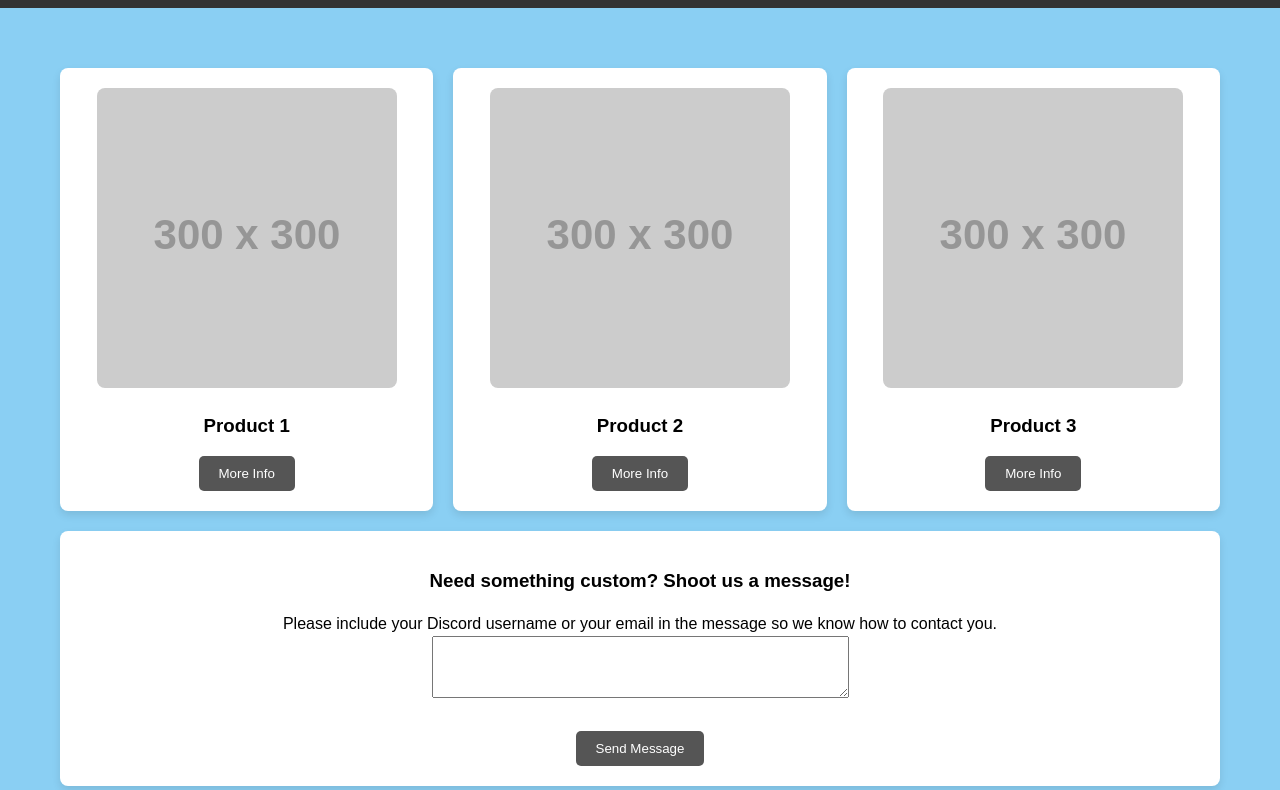
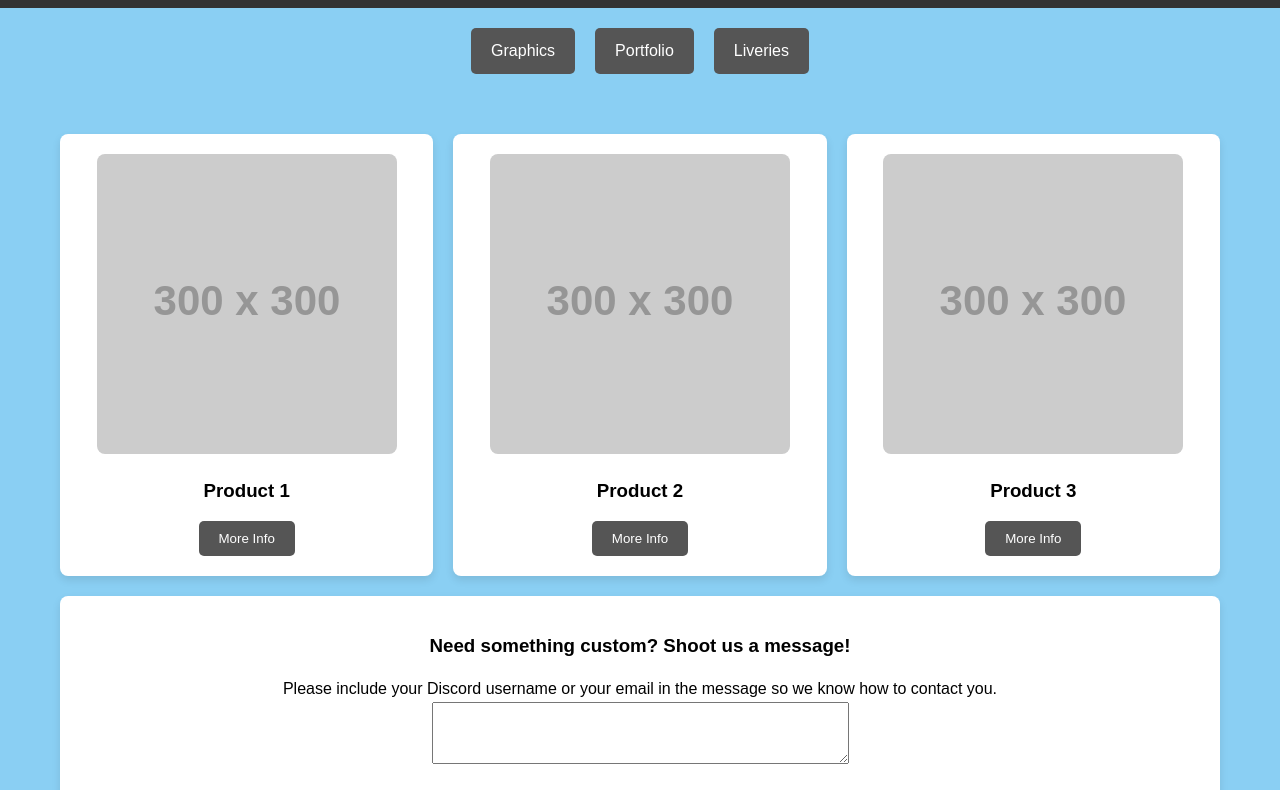
Before and after one commit to SysKeyyyJS/middles.store, a plain HTML site: page index.html in a window 1280 px wide. Shown: the part 75-865 px from the top of the page. Drawn offline with Linux system fonts and the light colour scheme; placeholder pictures from the web are drawn by us.

Commit message:
Added butt on

```diff
--- a/index.html
+++ b/index.html
@@ -15,9 +15,11 @@
     <h1>Middles Company</h1>
   </header>
 
-  <!-- <nav>
-     <a href="#">Home</a>
-  </nav> -->
+  <nav>
+     <a href="#">Graphics</a>
+     <a href="#">Portfolio</a>
+     <a href="#">Liveries</a>
+  </nav>
 
   <main>
     <section class="product-grid">
```
